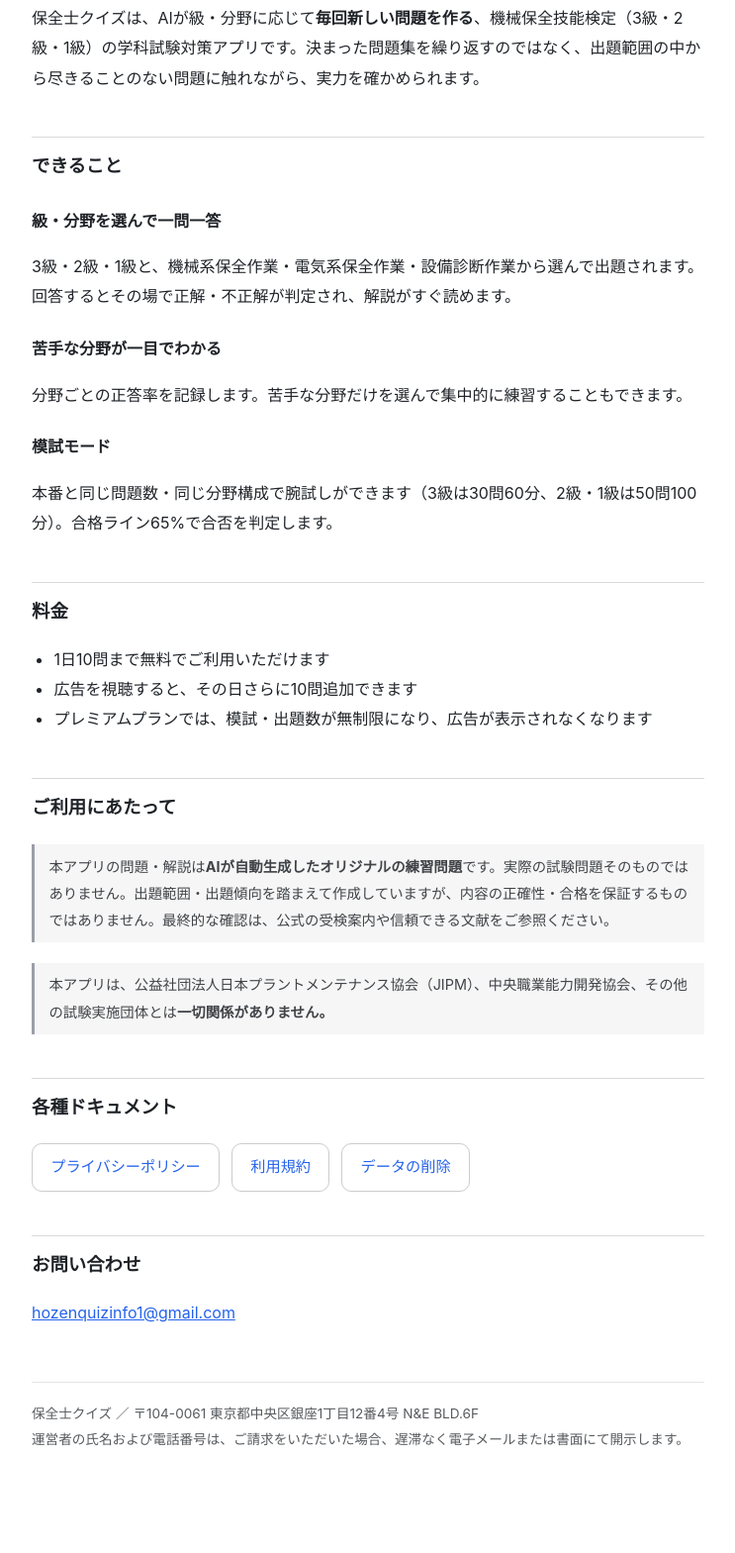
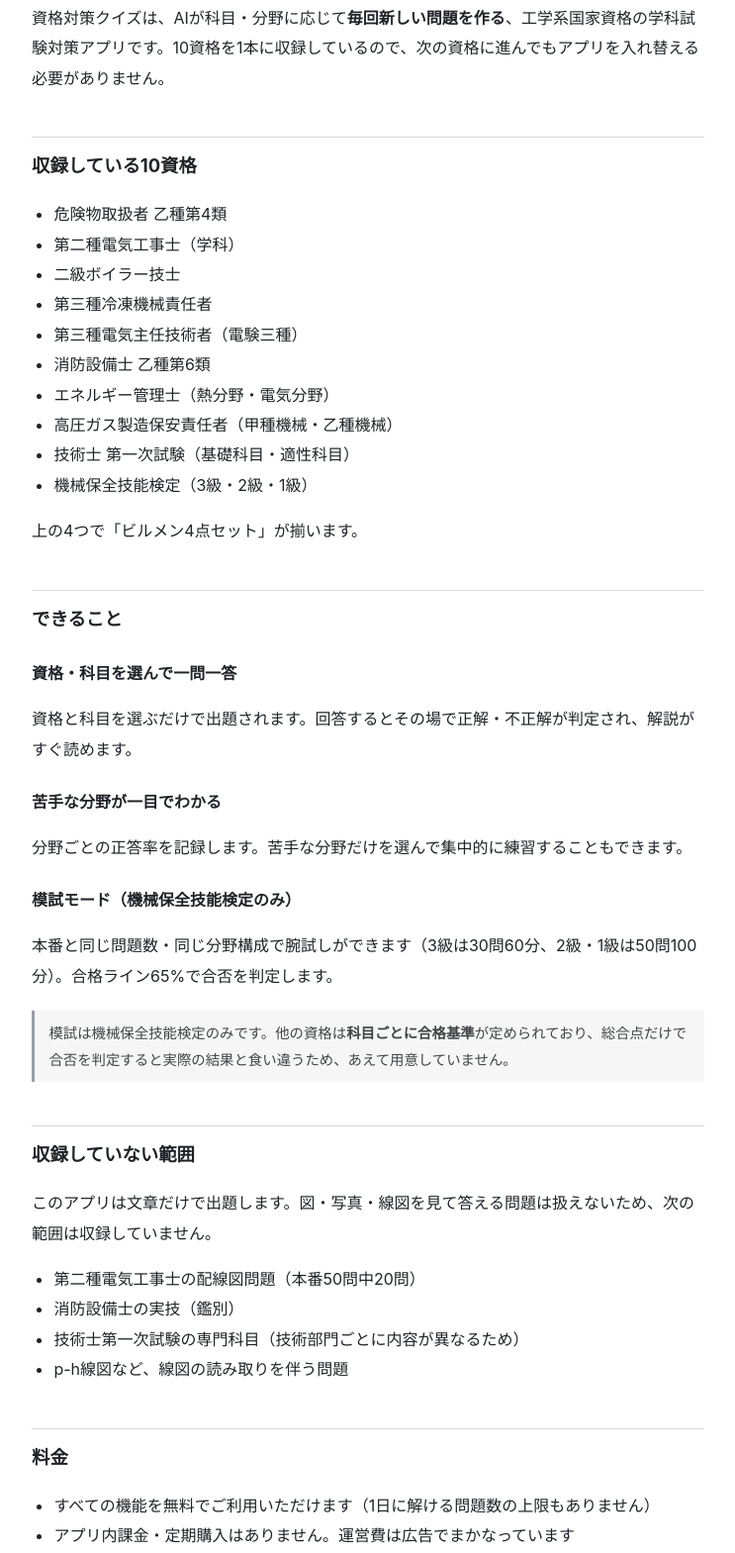
Before and after one commit to YK-StudioPM/hozenquiz, a plain HTML site: page site/index.html in a window 1280 px wide. Shown: the part 188-1757 px from the top of the page at 99% size, without its empty margins (268-1011 px from the left). Before the commit the page ends 1736 px from the top, so only its background shows below. Drawn offline with Linux system fonts and the light colour scheme.

```diff
--- a/site/index.html
+++ b/site/index.html
@@ -3,8 +3,8 @@
 <head>
 <meta charset="UTF-8">
 <meta name="viewport" content="width=device-width, initial-scale=1">
-<title>保全士クイズ - 機械保全技能検定の学科対策アプリ</title>
-<meta name="description" content="AIが級・分野に応じて毎回新しい問題を作る、機械保全技能検定(3級・2級・1級)の学科試験対策アプリ「保全士クイズ」の公式サイトです。">
+<title>資格対策クイズ - 工学系国家資格10種の学科対策アプリ</title>
+<meta name="description" content="AIが科目・分野に応じて毎回新しい問題を作る、工学系国家資格10種の学科試験対策アプリ「資格対策クイズ」の公式サイトです。">
 <style>
 :root { color-scheme: light dark; }
 * { box-sizing: border-box; }
@@ -32,27 +32,53 @@
 </head>
 <body>
 
-<h1>保全士クイズ</h1>
-<p class="tagline">同じ問題の繰り返しで、飽きていませんか。</p>
+<h1>資格対策クイズ</h1>
+<p class="tagline">資格ごとにアプリを入れ替えるのは、もう終わり。</p>
 
-<p>保全士クイズは、AIが級・分野に応じて<strong>毎回新しい問題を作る</strong>、機械保全技能検定（3級・2級・1級）の学科試験対策アプリです。決まった問題集を繰り返すのではなく、出題範囲の中から尽きることのない問題に触れながら、実力を確かめられます。</p>
+<p>資格対策クイズは、AIが科目・分野に応じて<strong>毎回新しい問題を作る</strong>、工学系国家資格の学科試験対策アプリです。10資格を1本に収録しているので、次の資格に進んでもアプリを入れ替える必要がありません。</p>
+
+<h2>収録している10資格</h2>
+<ul>
+<li>危険物取扱者 乙種第4類</li>
+<li>第二種電気工事士（学科）</li>
+<li>二級ボイラー技士</li>
+<li>第三種冷凍機械責任者</li>
+<li>第三種電気主任技術者（電験三種）</li>
+<li>消防設備士 乙種第6類</li>
+<li>エネルギー管理士（熱分野・電気分野）</li>
+<li>高圧ガス製造保安責任者（甲種機械・乙種機械）</li>
+<li>技術士 第一次試験（基礎科目・適性科目）</li>
+<li>機械保全技能検定（3級・2級・1級）</li>
+</ul>
+<p>上の4つで「ビルメン4点セット」が揃います。</p>
 
 <h2>できること</h2>
 
-<h3>級・分野を選んで一問一答</h3>
-<p>3級・2級・1級と、機械系保全作業・電気系保全作業・設備診断作業から選んで出題されます。回答するとその場で正解・不正解が判定され、解説がすぐ読めます。</p>
+<h3>資格・科目を選んで一問一答</h3>
+<p>資格と科目を選ぶだけで出題されます。回答するとその場で正解・不正解が判定され、解説がすぐ読めます。</p>
 
 <h3>苦手な分野が一目でわかる</h3>
 <p>分野ごとの正答率を記録します。苦手な分野だけを選んで集中的に練習することもできます。</p>
 
-<h3>模試モード</h3>
+<h3>模試モード（機械保全技能検定のみ）</h3>
 <p>本番と同じ問題数・同じ分野構成で腕試しができます（3級は30問60分、2級・1級は50問100分）。合格ライン65%で合否を判定します。</p>
+<div class="note">
+模試は機械保全技能検定のみです。他の資格は<strong>科目ごとに合格基準</strong>が定められており、総合点だけで合否を判定すると実際の結果と食い違うため、あえて用意していません。
+</div>
+
+<h2>収録していない範囲</h2>
+<p>このアプリは文章だけで出題します。図・写真・線図を見て答える問題は扱えないため、次の範囲は収録していません。</p>
+<ul>
+<li>第二種電気工事士の配線図問題（本番50問中20問）</li>
+<li>消防設備士の実技（鑑別）</li>
+<li>技術士第一次試験の専門科目（技術部門ごとに内容が異なるため）</li>
+<li>p-h線図など、線図の読み取りを伴う問題</li>
+</ul>
 
 <h2>料金</h2>
 <ul>
-<li>1日10問まで無料でご利用いただけます</li>
-<li>広告を視聴すると、その日さらに10問追加できます</li>
-<li>プレミアムプランでは、模試・出題数が無制限になり、広告が表示されなくなります</li>
+<li>すべての機能を無料でご利用いただけます（1日に解ける問題数の上限もありません）</li>
+<li>アプリ内課金・定期購入はありません。運営費は広告でまかなっています</li>
 </ul>
 
 <h2>ご利用にあたって</h2>
@@ -62,7 +88,7 @@
 </div>
 
 <div class="note">
-本アプリは、公益社団法人日本プラントメンテナンス協会（JIPM）、中央職業能力開発協会、その他の試験実施団体とは<strong>一切関係がありません。</strong>
+本アプリは、本アプリが対象とする各試験の実施団体とは<strong>一切関係がありません。</strong>
 </div>
 
 <h2>各種ドキュメント</h2>
@@ -76,7 +102,7 @@
 <p><a href="mailto:hozenquizinfo1@gmail.com">hozenquizinfo1@gmail.com</a></p>
 
 <footer>
-保全士クイズ ／ 〒104-0061 東京都中央区銀座1丁目12番4号 N&amp;E BLD.6F<br>
+資格対策クイズ ／ 〒104-0061 東京都中央区銀座1丁目12番4号 N&amp;E BLD.6F<br>
 運営者の氏名および電話番号は、ご請求をいただいた場合、遅滞なく電子メールまたは書面にて開示します。
 </footer>
 
```
